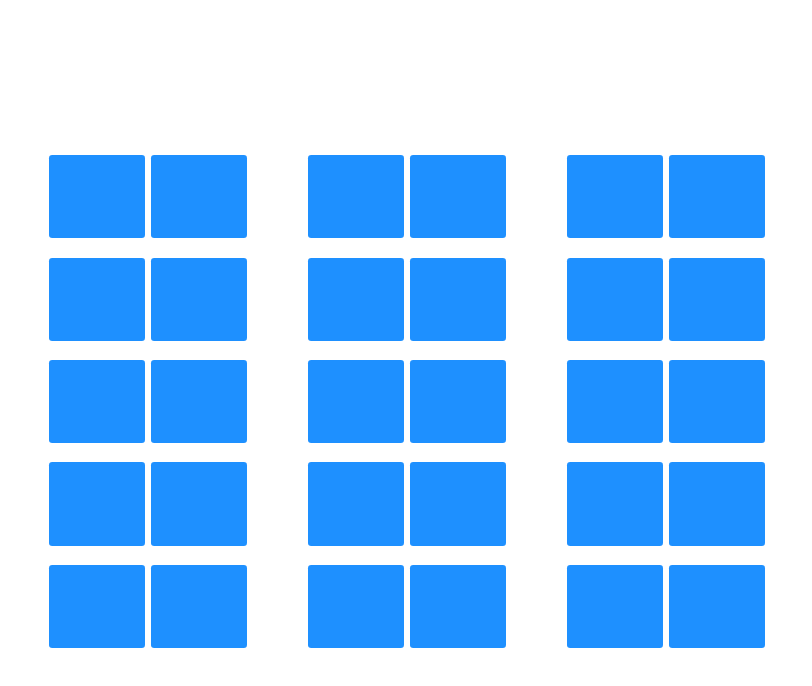
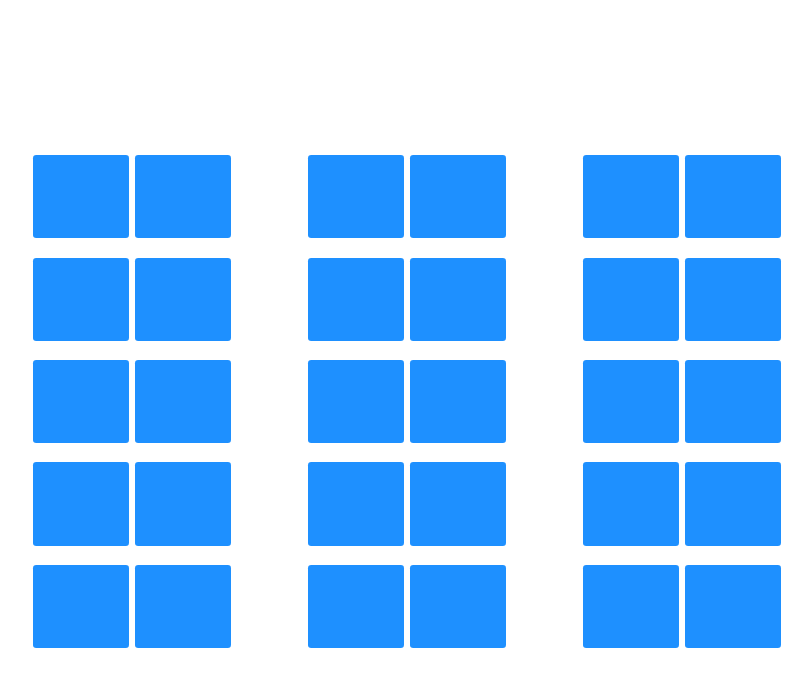
Before and after one commit to Spleefies/SeatPlanner, a website built with Vite: page index.html in a window 1280 px wide. Shown: the whole page, without its empty margins (233-1045 px from the left). Built offline with nearby package versions, Linux system fonts and the light colour scheme.

```diff
--- a/src/main.ts
+++ b/src/main.ts
@@ -4,18 +4,19 @@
 const params = new URLSearchParams(window.location.search);
 const itemsParam = params.get('items')
 
-const names = itemsParam ? JSON.parse(itemsParam) : [];
+const appDiv = document.querySelector<HTMLDivElement>('#app')!;
+const names = itemsParam ? itemsParam.split(',') : [];
 
 for (let i = 0; i < 30; i++) {
   const cell = document.createElement("div");
   cell.className = "cell";
   cell.textContent = names[i];
 
-  document.querySelector<HTMLDivElement>('#app')!.appendChild(cell);
+  appDiv.appendChild(cell);
 }
 
 Sortable.mount(new Swap());
-Sortable.create(document.querySelector<HTMLDivElement>('#app')!, {
+Sortable.create(appDiv, {
   swap: true,
   animation: 250,
 })
--- a/src/style.css
+++ b/src/style.css
@@ -21,7 +21,7 @@
 
 #app {
   display: grid;
-  grid-template-columns: repeat(2, auto) 3em repeat(2, auto) 3em repeat(2, auto);
+  grid-template-columns: repeat(2, auto) 4em repeat(2, auto) 4em repeat(2, auto);
   grid-template-rows: repeat(5, 6em);
   column-gap: .4em;
   row-gap: .4em;
```
